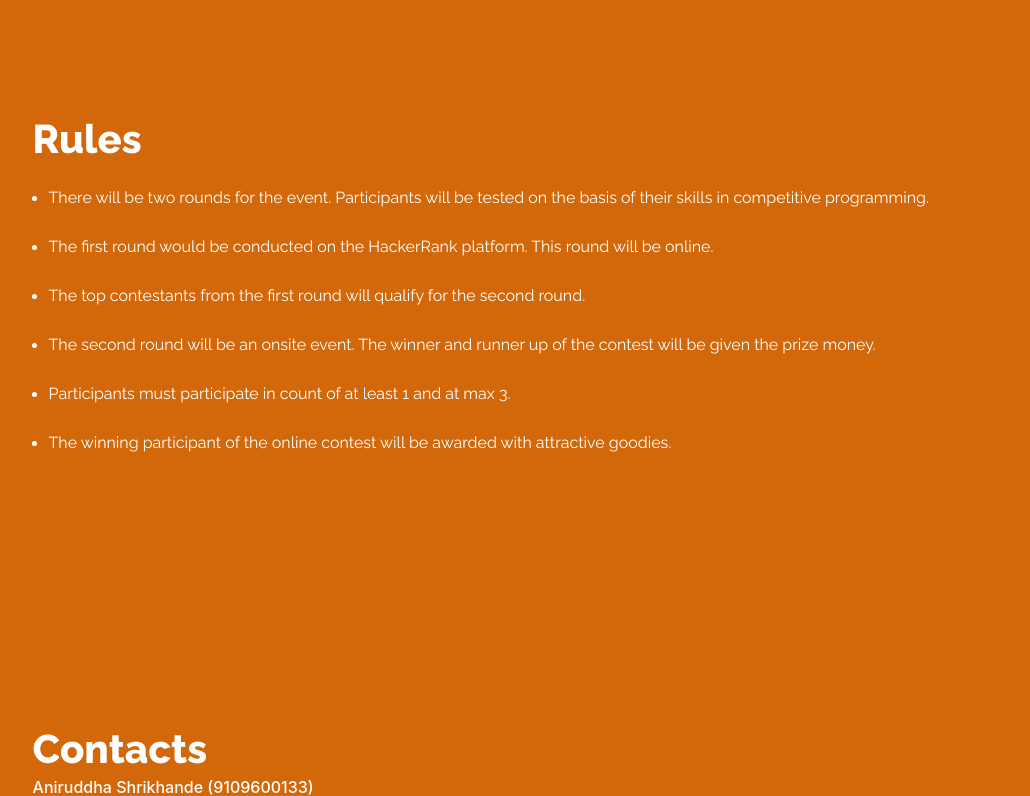
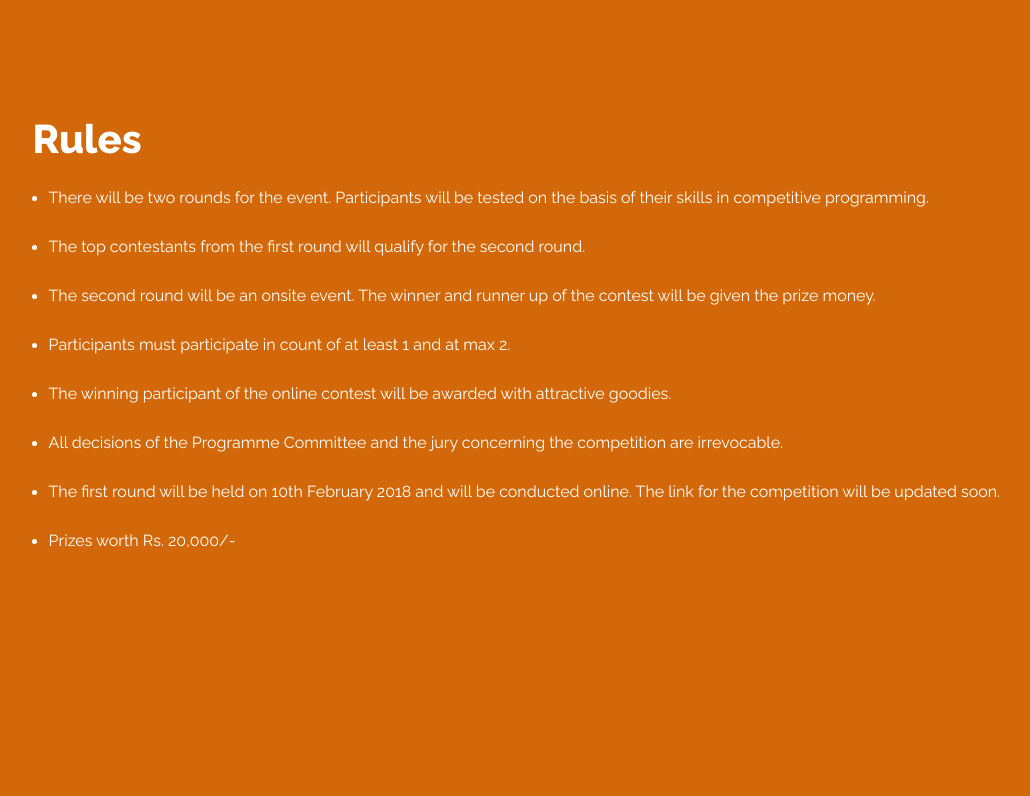
Before and after one commit to teslaLDead/aurora18, a Django app: page /Events/Technical/ in a window 1280 px wide. Shown: the part 1287-2083 px from the top of the page, without its empty margins (23-1053 px from the left). Run offline with Django 3.2, Linux system fonts and the light colour scheme; some libraries are stand-ins or nearby versions.

Commit message:
updated tech event page

```diff
--- a/facebooklogin/templates/facebooklogin/techEvent.html
+++ b/facebooklogin/templates/facebooklogin/techEvent.html
@@ -707,11 +707,7 @@
                                         There will be two rounds for the event. Participants will be tested on the basis of their skills in competitive programming.
                                     </p>
                                 </li>
-                                <li>
-                                    <p>
-                                       The first round would be conducted on the HackerRank platform. This round will be online.
-                                    </p>
-                                </li>
+
                                 <li>
                                     <p>
                                        The top contestants from the first round will qualify for the second round.
@@ -724,7 +720,7 @@
                                 </li>
                                 <li>
                                     <p>
-                                        Participants must participate in count of at least 1 and at max 3.
+                                        Participants must participate in count of at least 1 and at max 2.
                                     </p>
                                 </li>
                                 <li>
@@ -732,6 +728,24 @@
                                         The winning participant of the online contest will be awarded with attractive goodies.
                                     </p>
                                 </li>
+                                <li>
+                                    <p>
+                                        All decisions of the Programme Committee and the jury concerning the competition are
+                                        irrevocable.
+                                    </p>
+                                </li>
+                                <li>
+                                    <p>
+                                        The first round will be held on 10th February 2018 and will be conducted
+                                        online. The link for the competition will be updated soon.
+                                    </p>
+                                </li>
+                                <li>
+                                    <p>
+                                        Prizes worth Rs. 20,000/-
+                                    </p>
+                                </li>
+
                             </ul>
                         </div>
                     </div>
@@ -796,7 +810,7 @@
                                     </p>
                                 </li>
                                 <li><h3>Rules</h3>
-                                    <p>
+                                    <p> The link for the contest is <a href="hack2connect.hackerearth.com">Hack2connect</a><br/>
                                        •	There can be a maximum of 3 members in a team.<br/>
 •	All the code, design, must be created/developed during the Hackathon only, so that all the participants start off on the same footing.<br/>
 •	Internet and Wifi connectivity will be provided throughout the event.<br/>
@@ -810,6 +824,14 @@
 •	In case of any dispute, the decision taken by event heads will be final.
 
                                     </p>
+                                </li>
+                                <li>
+                                    <p>
+                                        Prize money worth Rs. 60,000/- </p>
+                                </li>
+                                <li>
+                                    <p>
+                                        Registartion Fees: Rs. 600/- (Per team) </p>
                                 </li>
 
 
@@ -886,7 +908,15 @@ A mix of questions from anime and various tv series are all set to test how trul
                                         The quiz has a duration of 1 hour and is paper-pen based.
                                     </p>
                                 </li>
-
+                                <li>
+                                    <p>
+                                        All decisions of the Programme Committee and the jury concerning the competition are
+                                        irrevocable. </p>
+                                </li>
+                                <li>
+                                    <p>
+                                        Registration fees : Rs. 100/- </p>
+                                </li>
                             </ul>
                         </div>
                     </div>
@@ -956,14 +986,22 @@ A mix of questions from anime and various tv series are all set to test how trul
                                         The quiz has a duration of 1 hour and is paper-pen based.
                                     </p>
                                 </li>
-
+                                <li>
+                                    <p>
+                                        All decisions of the Programme Committee and the jury concerning the competition are
+                                        irrevocable. </p>
+                                </li>
+                                <li>
+                                    <p>
+                                        Registartion fees - Rs 100/- </p>
+                                </li>
                             </ul>
                         </div>
                     </div>
                     <div class="row" id="contact">
                         <div class="col-md-12 col-sm-12">
                             <h2>Contacts</h2>
-                            <h5>Kushal Dinesh Chauhan (7697101168) </h5>
+                            <h5>Anurag Volety (9177471563) </h5>
 
                         </div>
 
@@ -1018,7 +1056,7 @@ A mix of questions from anime and various tv series are all set to test how trul
                                 </li>
                                 <li>
                                     <p>
-                                        There will be only onsite competition in this event.
+                                        There will be only on-site competition in this event.
                                     </p>
                                 </li>
                                 <li>
@@ -1030,6 +1068,15 @@ A mix of questions from anime and various tv series are all set to test how trul
                                     <p>
                                        The quiz has a duration of 1 hour and is paper-pen based.
                                     </p>
+                                </li>
+                                <li>
+                                    <p>
+                                        All decisions of the Programme Committee and the jury concerning the competition are
+                                        irrevocable. </p>
+                                </li>
+                                <li>
+                                    <p>
+                                       Registartion fees : 100/- </p>
                                 </li>
 
                             </ul>
@@ -1104,6 +1151,15 @@ A mix of questions from anime and various tv series are all set to test how trul
                                     <p>
                                         The quiz has a duration of 1 hour and is paper-pen based.
                                     </p>
+                                </li>
+                                <li>
+                                    <p>
+                                        All decisions of the Programme Committee and the jury concerning the competition are
+                                        irrevocable. </p>
+                                </li>
+                                <li>
+                                    <p>
+                                        Registration Fees : 100/- </p>
                                 </li>
 
                             </ul>
@@ -1196,6 +1252,19 @@ Prepare your bits of paper and pen and get ready to show the world some of the b
                                         4.	This is a team competition, participants must participate in teams of at least 2 and at max 3.
                                     </p>
                                 </li>
+                                <li>
+                                    <p>
+                                        All decisions of the Programme Committee and the jury concerning the competition are
+                                        irrevocable. </p>
+                                </li>
+                                <li>
+                                    <p>
+                                        Registration Fees : Rs 100/- </p>
+                                </li>
+                                <li>
+                                    <p>
+                                        Prize money worth Rs 15,000/-</p>
+                                </li>
 
                             </ul>
                         </div>
@@ -1203,7 +1272,7 @@ Prepare your bits of paper and pen and get ready to show the world some of the b
                     <div class="row" id="contact">
                         <div class="col-md-12 col-sm-12">
                             <h2>Contacts</h2>
-                            <h5>Akshay Agarwal(7388872280) and Shashank Bothra (8764026753) ( Awkward Code) </h5>
+                            <h5>Akshay Agarwal(7024562914) and Shashank Bothra (8764026753) ( Awkward Code) </h5>
                             <h5>Aditya Raj (7247215139) and Praveen Prajapati (9098530232) ( Algo designing  )</h5>
                             <h5>Suragini Girish (8977399889) and Karnam Lokesh (8500431037) ( Mathsmania )</h5>
 
```
